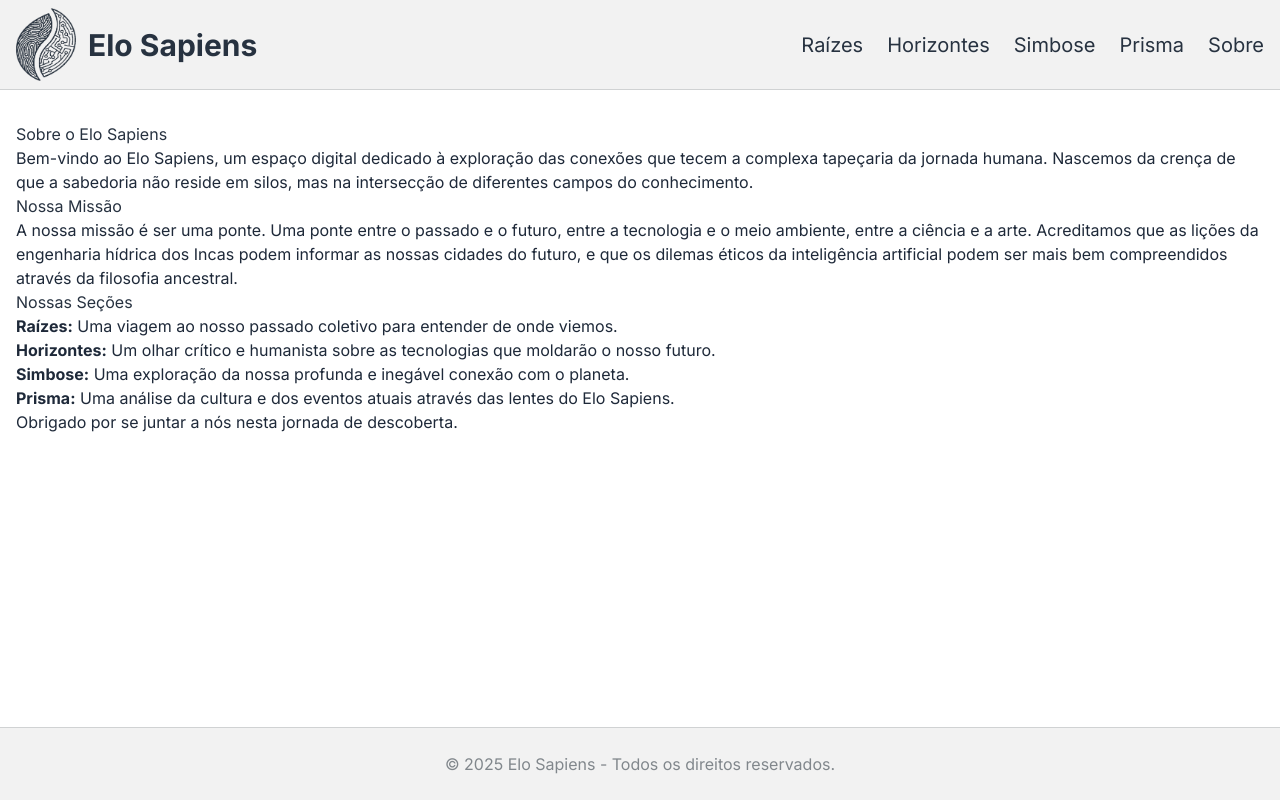
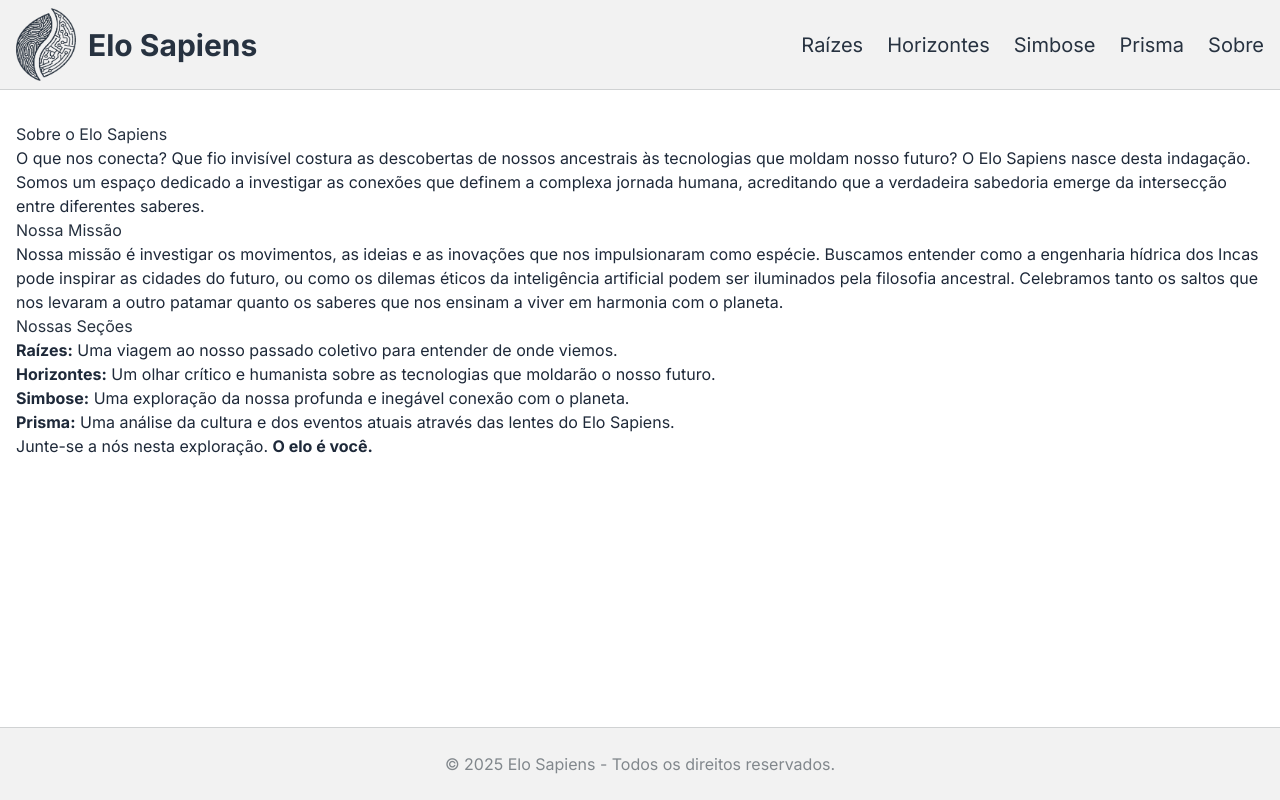
Before and after one commit to mendsaleixo/elo-sapiens-next, a Next.js app: page /sobre in a window 1280 px wide. Built offline with nearby package versions, Linux system fonts and the light colour scheme.

Commit message:
feat: create and style About page

```diff
--- a/src/app/sobre/page.jsx
+++ b/src/app/sobre/page.jsx
@@ -6,30 +6,44 @@ export default function PaginaSobre() {
     <div className="prose prose-lg lg:prose-xl mx-auto">
       <h1 className="font-lora text-ardosia">Sobre o Elo Sapiens</h1>
       <p>
-        Bem-vindo ao Elo Sapiens, um espaço digital dedicado à exploração das
-        conexões que tecem a complexa tapeçaria da jornada humana. Nascemos da
-        crença de que a sabedoria não reside em silos, mas na intersecção de
-        diferentes campos do conhecimento.
+        O que nos conecta? Que fio invisível costura as descobertas de nossos
+        ancestrais às tecnologias que moldam nosso futuro? O Elo Sapiens nasce
+        desta indagação. Somos um espaço dedicado a investigar as conexões que
+        definem a complexa jornada humana, acreditando que a verdadeira
+        sabedoria emerge da intersecção entre diferentes saberes.
       </p>
 
       <h2 className="font-lora text-ardosia">Nossa Missão</h2>
       <p>
-        A nossa missão é ser uma ponte. Uma ponte entre o passado e o futuro,
-        entre a tecnologia e o meio ambiente, entre a ciência e a arte.
-        Acreditamos que as lições da engenharia hídrica dos Incas podem informar
-        as nossas cidades do futuro, e que os dilemas éticos da inteligência
-        artificial podem ser mais bem compreendidos através da filosofia ancestral.
+        Nossa missão é investigar os movimentos, as ideias e as inovações que
+        nos impulsionaram como espécie. Buscamos entender como a engenharia
+        hídrica dos Incas pode inspirar as cidades do futuro, ou como os dilemas
+        éticos da inteligência artificial podem ser iluminados pela filosofia
+        ancestral. Celebramos tanto os saltos que nos levaram a outro patamar
+        quanto os saberes que nos ensinam a viver em harmonia com o planeta.
       </p>
 
       <h2 className="font-lora text-ardosia">Nossas Seções</h2>
       <ul>
-        <li><strong>Raízes:</strong> Uma viagem ao nosso passado coletivo para entender de onde viemos.</li>
-        <li><strong>Horizontes:</strong> Um olhar crítico e humanista sobre as tecnologias que moldarão o nosso futuro.</li>
-        <li><strong>Simbose:</strong> Uma exploração da nossa profunda e inegável conexão com o planeta.</li>
-        <li><strong>Prisma:</strong> Uma análise da cultura e dos eventos atuais através das lentes do Elo Sapiens.</li>
+        <li>
+          <strong>Raízes:</strong> Uma viagem ao nosso passado coletivo para
+          entender de onde viemos.
+        </li>
+        <li>
+          <strong>Horizontes:</strong> Um olhar crítico e humanista sobre as
+          tecnologias que moldarão o nosso futuro.
+        </li>
+        <li>
+          <strong>Simbose:</strong> Uma exploração da nossa profunda e inegável
+          conexão com o planeta.
+        </li>
+        <li>
+          <strong>Prisma:</strong> Uma análise da cultura e dos eventos atuais
+          através das lentes do Elo Sapiens.
+        </li>
       </ul>
       <p>
-        Obrigado por se juntar a nós nesta jornada de descoberta.
+        Junte-se a nós nesta exploração. <strong>O elo é você.</strong>
       </p>
     </div>
   );
```
